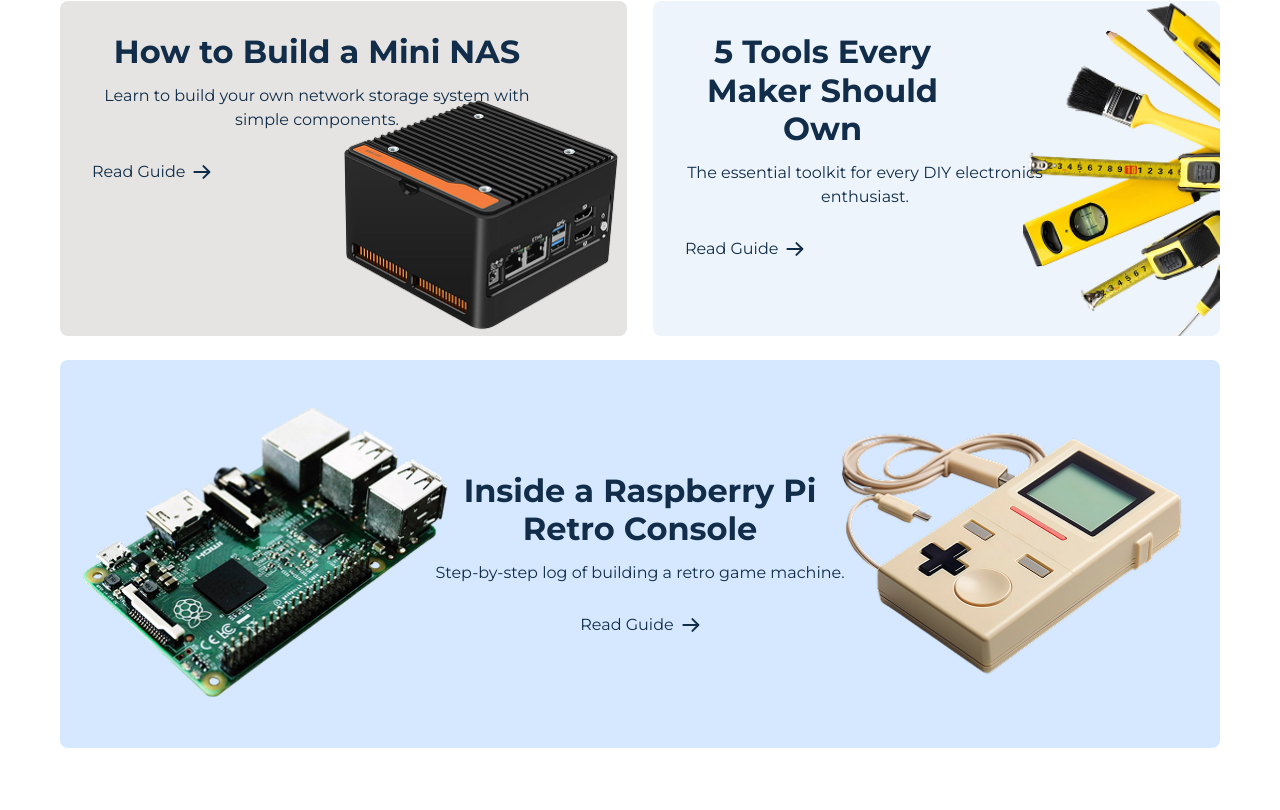
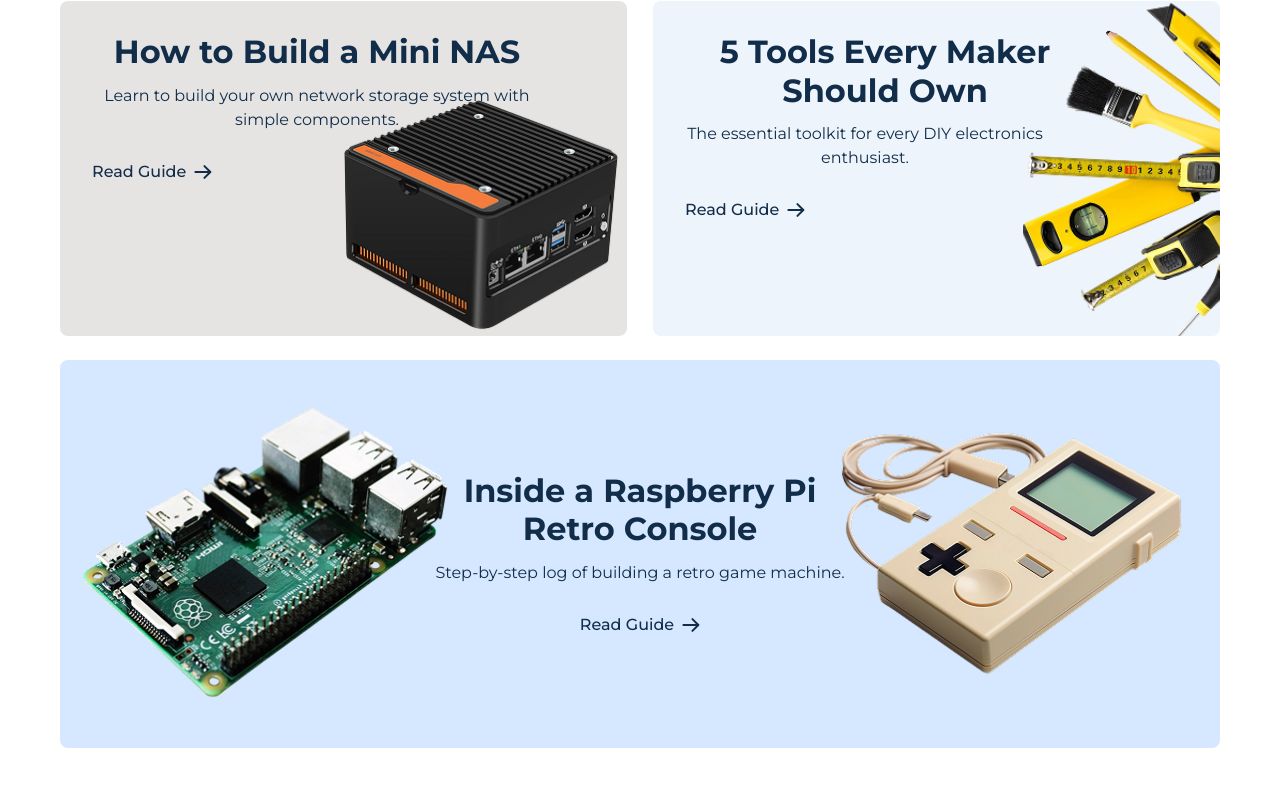
Before and after one commit to amansiwach868/starting-Sakroob-page, a React (Vite) app: page /home in a window 1280 px wide. Shown: the part 3448-4258 px from the top of the page. Built offline with nearby package versions, Linux system fonts and the light colour scheme; sample sign-in values are in the browser's storage.

Commit message:
line to line matched

```diff
--- a/src/components/BlogPage.jsx
+++ b/src/components/BlogPage.jsx
@@ -19,7 +19,7 @@
 
     const headingStyles = [
         'min-[700px]:!max-w-[700px] !max-w-[250px]',
-        'md:max-w-[360px] !max-w-[275px]',
+        'md:!max-w-[400px] !max-w-[275px]',
         'text-center'
     ];
 
@@ -68,7 +68,7 @@
                                 paraClass={`sm:text-base  text-[14px] font-normal text-[#112D49] ${paraStyles[i]}`}
                             />
                             <div className={`w-full flex ${buttonContainerStyles[i]}`}>
-                                <button className="flex gap-2 items-center cursor-pointer text-[#112D49] group">
+                                <button className="flex gap-2 items-center cursor-pointer text-[#112D49] font-medium group">
                                     {item.button} <div className="group-hover:translate-x-[5px] duration-300">
                                         <Arrow />
                                     </div>
```
